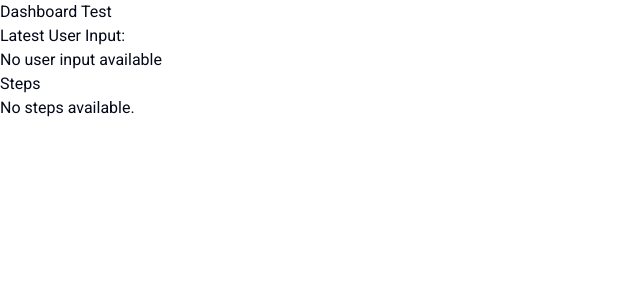
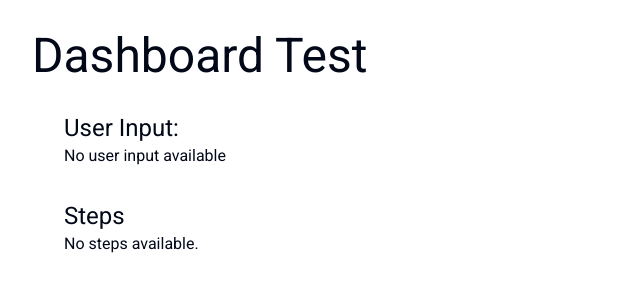
Before and after one commit to justinleeirizarry/Karen, a Next.js app: page /dashboard in a window 1280 px wide. Shown: the top 300 px of the page, without its empty margins (0-640 px from the left). Built offline with nearby package versions, Linux system fonts and the light colour scheme.

Commit message:
dashboard test

```diff
--- a/app/dashboard/page.tsx
+++ b/app/dashboard/page.tsx
@@ -7,25 +7,27 @@ export default function Dashboard() {
   const { steps, userInput } = useSteps();
 
   return (
-    <div>
-      <h1>Dashboard Test</h1>
+    <div className="m-8">
+      <h1 className=" text-5xl">Dashboard Test</h1>
 
-      <div>
-        <h2>Latest User Input:</h2>
-        <p>{userInput || "No user input available"}</p>{" "}
+      <div className="m-8">
+        <h2 className="text-2xl">User Input:</h2>
+        <p>{userInput || "No user input available"}</p>
       </div>
-
-      <h2>Steps</h2>
-      {steps.length > 0 ? (
-        steps.map((step, index) => (
-          <div key={step.id || index}>
+      <div className="m-8">
+        <h2 className="text-2xl ">Steps</h2>
+        {steps.length > 0 ? (
+          <ul className="list-decimal pl-5">
             {" "}
-            <p>{step.content}</p>
-          </div>
-        ))
-      ) : (
-        <p>No steps available.</p>
-      )}
+            {/* Ensure proper padding for the bullet/number */}
+            {steps.map((step, index) => (
+              <li key={step.id || index}>{step.content}</li>
+            ))}
+          </ul>
+        ) : (
+          <p>No steps available.</p>
+        )}
+      </div>
     </div>
   );
 }
```
